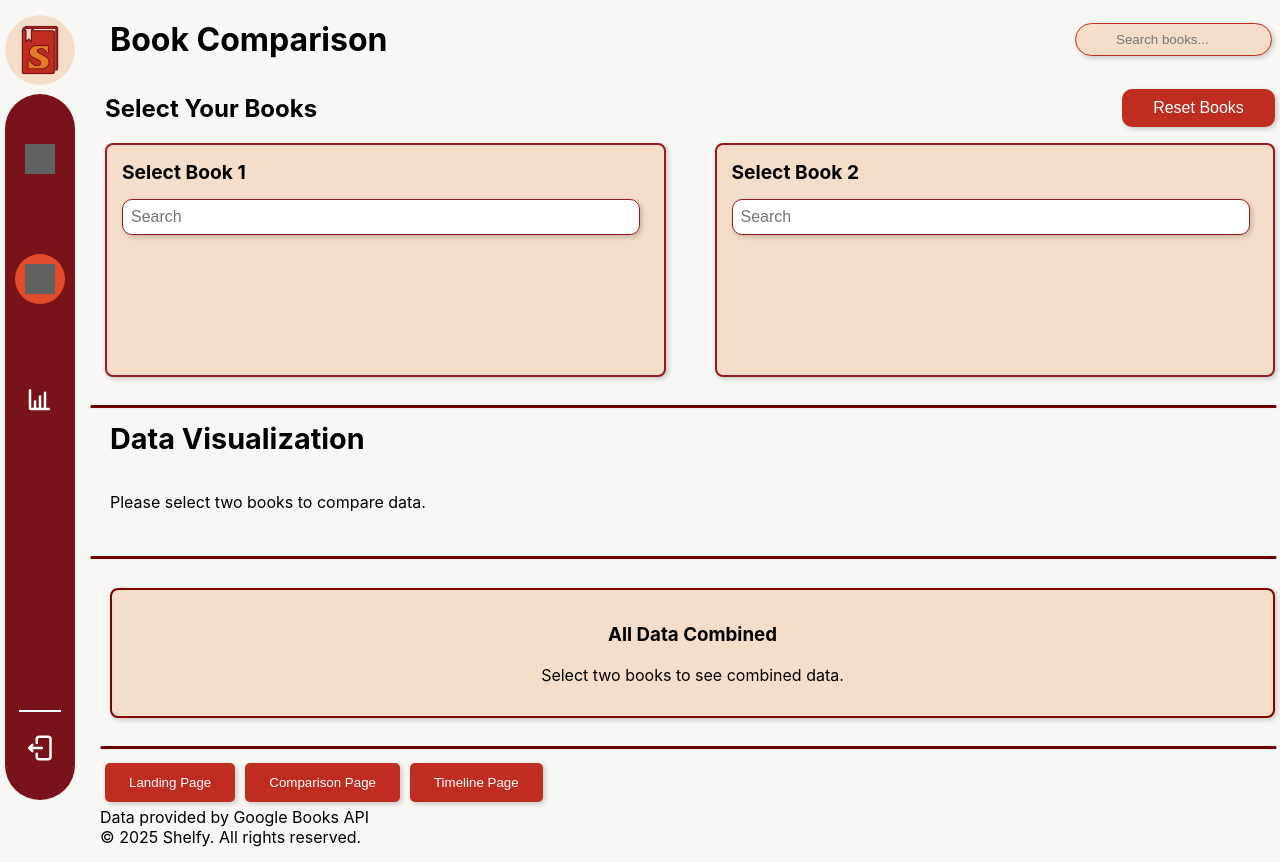
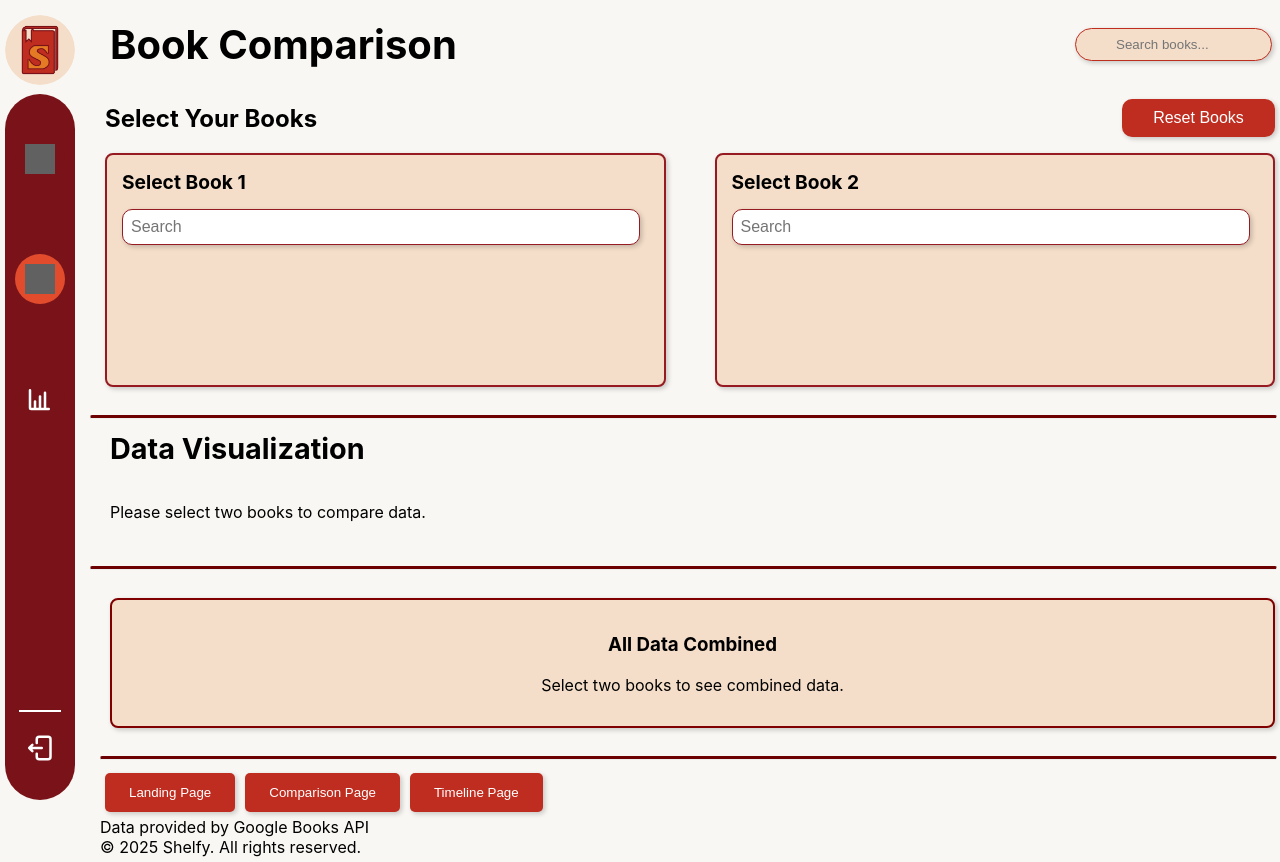
Before and after one commit to AngievR05/241077_-angie-van-rooyen-formative-one-shelfy, a React (Create React App) app: page /AngievR05/241077_-angie-van-rooyen-formative-one-shelf/comparison in a window 1280 px wide. Built offline with nearby package versions, Linux system fonts and the light colour scheme; grey boxes are pictures that could not be loaded; some icons are missing.

Commit message:
added comments

```diff
--- a/src/components/Sidebar.js
+++ b/src/components/Sidebar.js
@@ -13,7 +13,7 @@ const Sidebar = () => {
 
   // Function to go back to the previous page
   const handleGoBack = () => {
-    navigate(-1); // Navigate back to the previous page in history
+    navigate(-1);
   };
   return (
     <div className="sidebar-container">
--- a/src/css/comparison.css
+++ b/src/css/comparison.css
@@ -1,5 +1,26 @@
+:root {
+  --dark-red: #961A22;
+  --primary-red: #BF2D1E;
+  --orange-red: #D55023;
+  --deep-orange: #E47A24;
+  --gold: #ECAF23;
+  --dark-maroon: #791118;
+  --light-bg: #F8F7F3;
+  --beige: #F4DEC9;
+  --deep-red: #6D0000;
+  --black: #000000;
+  --primary-bg: #f5ebe1;
+  --primary-dark: #8b1e12;
+  --primary-light: #f4a261;
+  --secondary-light: #e76f51;
+  --text-dark: #3d1c0d;
+  --text-light: #fff;
+  --border-radius: 12px;
+  --font-family: 'Roboto', sans-serif;
+}
+
 body {
-  font-family: Arial, sans-serif;
+  font-family: var(--font-family);
   background-color: #F8F7F3;
   color: var(--black);
   margin: 0;
@@ -107,6 +128,12 @@ hr {
   font-size: 1rem;
   cursor: pointer;
   box-shadow: 2px 2px 5px rgba(0, 0, 0, 0.2);
+  transition: background-color 0.5s ease-in-out, transform 0.4s ease-in-out;
+}
+
+.book-selection button:hover {
+  background-color: #FF4C29;
+  transform: scale(1.1);
 }
 
 .book-cards {
@@ -195,10 +222,10 @@ hr {
 /* Flex container for charts */
 .chart-wrapper {
   display: flex;
-  justify-content: space-between; /* Align items to the left */
-  align-items: flex-start; /* Align items to the top */
-  gap: 5vw; /* Space between charts */
-  flex-wrap: wrap; /* Ensure responsiveness */
+  justify-content: space-between;
+  align-items: flex-start;
+  gap: 5vw;
+  flex-wrap: wrap;
   width: 100%;
   padding: 20px;
 }
@@ -220,16 +247,14 @@ hr {
   box-shadow: 2px 2px 5px rgba(0, 0, 0, 0.2);
 }
 
-/* Pie chart container */
 .pie-chart-container {
   display: flex;
-  justify-content: flex-start; /* Aligns to the left */
+  justify-content: flex-start;
   align-items: center;
-  width: 450px; /* Adjust as needed */
+  width: 450px;
   height: 450px;
 }
 
-/* Ensure the chart itself doesn't overflow */
 .pie-chart-container canvas {
   max-width: 100%;
   max-height: 100%;
@@ -246,3 +271,28 @@ hr {
   margin-left: 20px;
   margin-bottom: 20px;
 }
+
+@media (max-width: 768px) {
+  .book-cards {
+    flex-direction: column;
+  }
+
+  .book-card {
+    width: 100%;
+  }
+
+  .chart-wrapper {
+    flex-direction: column;
+    align-items: center;
+  }
+
+  .chart-containers {
+    width: 100%;
+    margin-bottom: 20px;
+  }
+
+  .pie-chart-container {
+    width: 100%;
+    height: 400px;
+  }
+}
--- a/src/css/dashboard.css
+++ b/src/css/dashboard.css
@@ -9,8 +9,6 @@
   --beige: #F4DEC9;
   --deep-red: #6D0000;
   --black: #000000;
-}
-:root {
   --primary-bg: #f5ebe1;
   --primary-dark: #8b1e12;
   --primary-light: #f4a261;
@@ -18,10 +16,11 @@
   --text-dark: #3d1c0d;
   --text-light: #fff;
   --border-radius: 12px;
+  --font-family: 'Roboto', sans-serif;
 }
 
 body {
-  font-family: Arial, sans-serif;
+  font-family: var(--font-family);
   background-color: #F8F7F3;
   color: var(--black);
   margin: 0;
@@ -38,7 +37,6 @@ body {
   background-color: var(--light-bg);
   width: calc(100% - 20px);
   margin-left: 10px;
-  margin-left: 0;
 }
 
 .header {
@@ -51,6 +49,7 @@ body {
 
 .header h1 {
   margin: 0;
+  font-size: 2.5rem;
 }
 
 .search-container {
@@ -69,7 +68,7 @@ body {
 }
 
 .search-bar:focus {
-  outline: none;
+  outline: 3px solid #ECAF23;
 }
 
 .search-icon {
@@ -202,6 +201,15 @@ h2 {
   transform: scale(1.1);
 }
 
+.genre-buttons button:active {
+  transform: scale(0.98);
+}
+
+.genre-buttons button:disabled {
+  background-color: #D3D3D3;
+  cursor: not-allowed;
+}
+
 .genre-buttons .active {
   background-color: var(--gold);
   color: var(--black);
@@ -237,3 +245,24 @@ hr {
 .recharts-bar-rectangle {
   fill: inherit !important;
 }
+
+@media (max-width: 768px) {
+  .dashboard {
+    flex-direction: column;
+  }
+
+  .content {
+    margin: 0;
+    padding: 10px;
+  }
+
+  .search-container {
+    width: 100%;
+    margin-right: 0;
+  }
+
+  .welcome-text,
+  .total-books {
+    width: 100%;
+  }
+}
--- a/src/css/timeline.css
+++ b/src/css/timeline.css
@@ -1,3 +1,32 @@
+:root {
+  --dark-red: #961A22;
+  --primary-red: #BF2D1E;
+  --orange-red: #D55023;
+  --deep-orange: #E47A24;
+  --gold: #ECAF23;
+  --dark-maroon: #791118;
+  --light-bg: #F8F7F3;
+  --beige: #F4DEC9;
+  --deep-red: #6D0000;
+  --black: #000000;
+  --primary-bg: #f5ebe1;
+  --primary-dark: #8b1e12;
+  --primary-light: #f4a261;
+  --secondary-light: #e76f51;
+  --text-dark: #3d1c0d;
+  --text-light: #fff;
+  --border-radius: 12px;
+  --font-family: 'Roboto', sans-serif;
+}
+
+body {
+  font-family: var(--font-family);
+  background-color: #F8F7F3;
+  color: var(--black);
+  margin: 0;
+  padding: 0;
+}
+
 .timeline {
   display: flex;
   height: 100vh;
@@ -40,8 +69,8 @@
 }
 
 .chartContainer {
-    width: 100%; /* Full screen width */
-    height: 100vh; /* 90% of the viewport height */
+  width: 100%;
+  height: 100vh;
   display: flex;
   justify-content: center;
   align-items: center;
@@ -67,17 +96,17 @@
 }
 
 .results-container {
-    display: flex;           /* Enable flexbox for horizontal layout */
-    flex-wrap: wrap;         /* Allow items to wrap if the container is full */
-    justify-content: flex-start; /* Align items to the left */
-    gap: 20px;               /* Add space between the items */
+  display: flex;
+  flex-wrap: wrap;
+  justify-content: flex-start;
+  gap: 20px;
   margin-top: 20px;
 }
 
 .book-grid {
-    display: flex;           /* Use flexbox for the grid */
-    gap: 20px;               /* Space between each book */
-    flex-wrap: wrap;         /* Wrap the items to the next line if space is insufficient */
+  display: flex;
+  gap: 20px;
+  flex-wrap: wrap;
 }
 
 .book-item {
@@ -86,13 +115,13 @@
   border-radius: 8px;
   padding: 10px;
   text-align: center;
-    width: 200px;            /* Set a fixed width for each book item */
-    box-sizing: border-box;  /* Include padding and border in the width calculation */
+  width: 200px;
+  box-sizing: border-box;
 }
 
 .book-item img {
-    max-width: 100%;         /* Ensure the image fits within the book item */
-    height: auto;            /* Maintain the image aspect ratio */
+  max-width: 100%;
+  height: auto;
   border-radius: 8px;
 }
 
@@ -101,3 +130,35 @@
   margin-top: 8px;
   color: #333;
 }
+
+@media (max-width: 768px) {
+.filters {
+  flex-direction: column;
+  gap: 10px;
+}
+
+.dropdowns {
+  flex-direction: column;
+  align-items: center;
+}
+
+.dropdown {
+  width: 100%;
+  margin-bottom: 10px;
+}
+
+.chartContainer {
+  height: 60vh;
+  padding: 10px;
+}
+
+.book-item {
+  width: 100%;
+  max-width: 300px;
+}
+
+.results-container {
+  justify-content: center;
+  gap: 15px;
+}
+}
--- a/src/pages/Comparison.js
+++ b/src/pages/Comparison.js
@@ -8,7 +8,7 @@ import Sidebar from "../components/Sidebar";
 import SearchBar from "../components/SearchBar";
 import Footer from "../components/Footer";
 
-const API_KEY = "AIzaSyA7mXKt4iqz0avsa48GNy4_Bdv__8sRuWs"; // Replace with your API key
+const API_KEY = "AIzaSyA7mXKt4iqz0avsa48GNy4_Bdv__8sRuWs";
 
 const ComparisonPage = () => {
   const [book1, setBook1] = useState(null);
--- a/src/pages/Dashboard.js
+++ b/src/pages/Dashboard.js
@@ -1,5 +1,5 @@
 import React, { useState, useEffect } from "react";
-import axios from "axios"; // Import Axios
+import axios from "axios";
 import Sidebar from "../components/Sidebar";
 import SearchBar from "../components/SearchBar";
 import GenreSelector from "../components/GenreSelector";
@@ -8,6 +8,7 @@ import BookList from "../components/BookList";
 import ChartSection from "../components/ChartSection";
 import Footer from "../components/Footer";
 import "../css/dashboard.css";
+import PlaceholderImage from "../assets/images/placeholder.jpg";
 
 const Dashboard = () => {
   const [books, setBooks] = useState([]); // Store books from API
@@ -29,10 +30,10 @@ const Dashboard = () => {
           const formattedBooks = data.items.map((item) => ({
             id: item.id,
             title: item.volumeInfo.title || "Unknown Title",
-            genre: selectedGenre, // Since we query by genre
+            // Since we query by genre
             rating: item.volumeInfo.averageRating || 0,
             pages: item.volumeInfo.pageCount || 0,
-            image: item.volumeInfo.imageLinks?.thumbnail || "https://via.placeholder.com/128x190", // Default if no image
+            image: item.volumeInfo.imageLinks?.thumbnail || PlaceholderImage, // Default if no image
           }));
 
           setBooks(formattedBooks);
@@ -50,9 +51,9 @@ const Dashboard = () => {
   const filteredBooks = books
     .filter(
       (book) =>
-        book.rating > 0 && // Ensure the book has a rating
-        book.pages > 0 && // Ensure the book has a page count
-        book.image !== "https://via.placeholder.com/128x190" // Ensure the book has an image
+        book.rating > 0 &&
+        book.pages > 0 &&
+        book.image !== "https://via.placeholder.com/128x190"
     )
     .filter((book) =>
       book.title.toLowerCase().includes(searchQuery.toLowerCase())
@@ -93,7 +94,6 @@ const Dashboard = () => {
         </header>
 
         <div className="mainContent">
-          {/* Updated to use totalBooks from API */}
           <WelcomeSection totalBooks={totalBooks} />
 
           <hr />
@@ -124,16 +124,13 @@ const Dashboard = () => {
 
           <hr />
 
-          {/* BookList now includes images */}
           <BookList books={booksToShow} title={`Top 15 Books of ${selectedGenre}`} />
 
           <hr />
 
-          {/* Rating Chart */}
           <ChartSection data={ratingData} title="The Rating Shelf" dataKey="rating" colors={colors} />
           <hr />
 
-          {/* Pages Chart */}
           <ChartSection data={pageData} title="The Page Shelf" dataKey="pages" colors={colors} />
         </div>
         <Footer />
--- a/src/pages/Timeline.js
+++ b/src/pages/Timeline.js
@@ -4,17 +4,8 @@ import SearchBar from "../components/SearchBar";
 import Footer from "../components/Footer";
 import BookModal from "../components/BookModal"; // Import BookModal
 import { Line } from "react-chartjs-2";
-import {
-  Chart as ChartJS,
-  LineElement,
-  PointElement,
-  LinearScale,
-  Title,
-  Tooltip,
-  Legend,
-  CategoryScale,
-} from "chart.js";
-import axios from "axios"; // Import axios
+import {Chart as ChartJS, LineElement, PointElement, LinearScale, Title, Tooltip, Legend, CategoryScale,} from "chart.js";
+import axios from "axios";
 import "../css/timeline.css";
 
 // Register Chart.js components
@@ -120,7 +111,6 @@ const Timeline = () => {
     <div className="timeline">
       <Sidebar />
       <div className="main-content">
-        {/* Header with Search Bar */}
         <header className="header">
           <h1>Timeline</h1>
           <SearchBar
@@ -130,7 +120,6 @@ const Timeline = () => {
           />
         </header>
 
-        {/* Search Results Grid Layout */}
         <div className="results-container">
           <div className="book-grid">
             {filteredBooks.map((book) => (
@@ -146,7 +135,6 @@ const Timeline = () => {
           </div>
         </div>
 
-        {/* Filters Section */}
         <div className="filters">
           <h2>Book Trends Over Time</h2>
           <div className="dropdowns">
@@ -163,15 +151,12 @@ const Timeline = () => {
           </div>
         </div>
 
-        {/* Chart */}
         <div className="chartContainer">
           <Line data={chartData} options={chartOptions} />
         </div>
 
-        {/* Book Modal */}
         {selectedBook && <BookModal book={selectedBook} onClose={() => setSelectedBook(null)} />}
 
-        {/* Footer */}
         <Footer />
       </div>
     </div>
```
Lines whose indentation alone changed are shown as unchanged.
